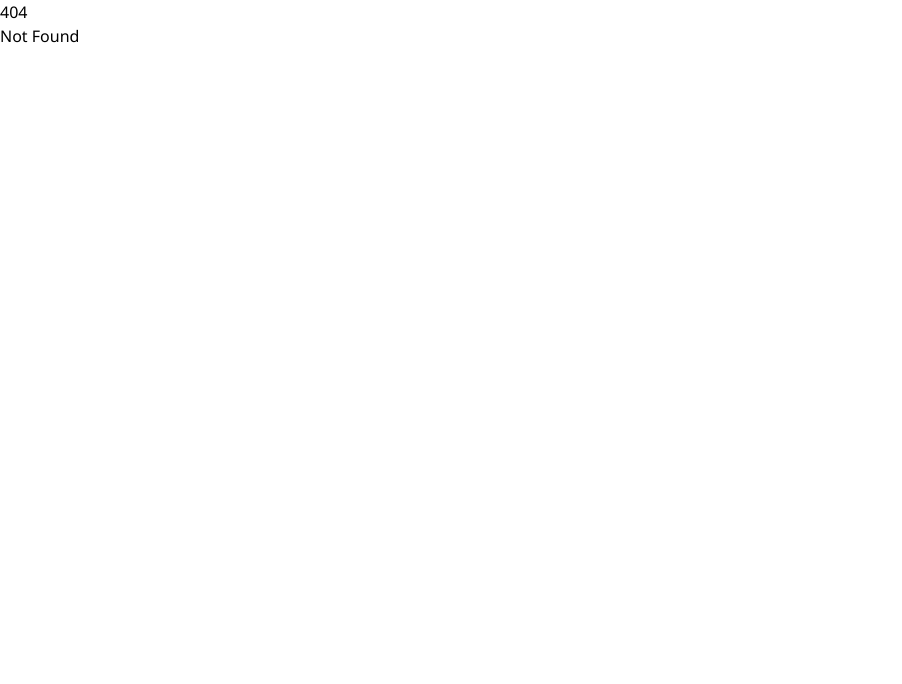
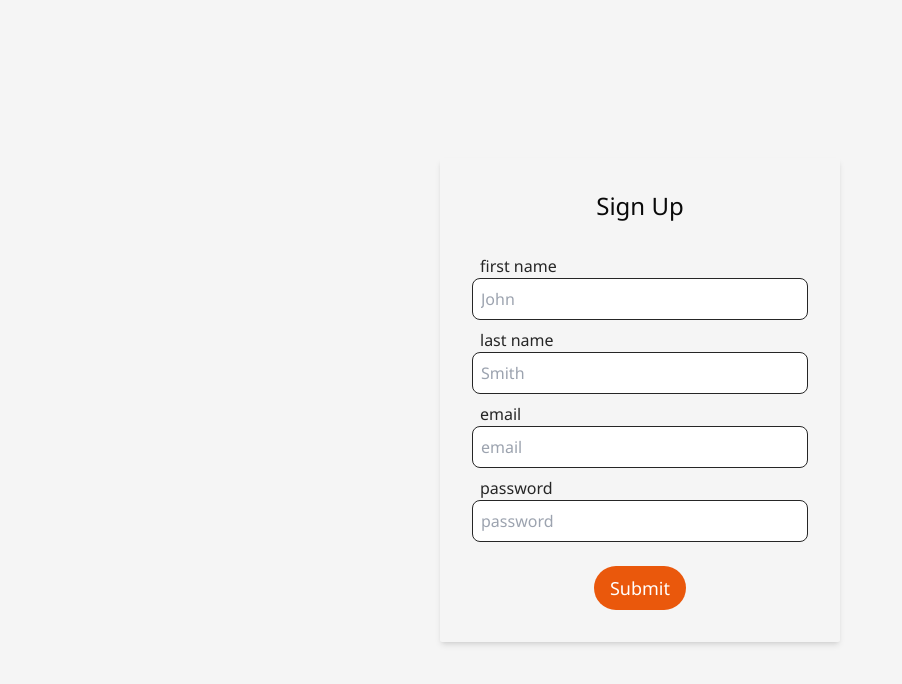
Before and after one commit to bmdavis419/svelte-go-testing, a SvelteKit app in the folder svelte-todos/: page /sign-up in a window 1280 px wide. Before the commit this address had no page. Shown: the top 684 px of the page, without its empty margins (0-902 px from the left). Built offline with nearby package versions, Linux system fonts and the light colour scheme; no server answers.

Commit message:
sveltekit auth implemented

```diff
--- /dev/null
+++ b/svelte-todos/src/routes/me/+page.server.ts
@@ -0,0 +1,34 @@
+import { redirect } from "@sveltejs/kit";
+
+export const load = async (event) => {
+  // get the sessionId from the cookie
+  const sessionId = event.cookies.get("sessionId");
+
+  // if there is no sessionId, redirect to the sign-in page
+  if (!sessionId) {
+    throw redirect(301, "/sign-in");
+  }
+
+  // get the user's info from the server
+  const res = await fetch("http://127.0.0.1:8080/users/me", {
+    headers: {
+      Authorization: `Bearer ${sessionId}`,
+    },
+  });
+
+  // check the status
+  if (res.ok) {
+    const user = (await res.json()) as {
+      Id: string;
+      FirstName: string;
+      LastName: string;
+      Email: string;
+    };
+
+    return {
+      props: {
+        user,
+      },
+    };
+  }
+};
--- /dev/null
+++ b/svelte-todos/src/routes/me/+page.svelte
@@ -0,0 +1,12 @@
+<script>
+  export let data;
+</script>
+
+{#if data.props}
+  <main>
+    <h1>Welcome {data.props.user.FirstName}!</h1>
+    <p>Here is your full payload:</p>
+    <pre>{JSON.stringify(data.props, null, 2)}</pre>
+    <a href="/sign-out">Log Out</a>
+  </main>
+{/if}
--- /dev/null
+++ b/svelte-todos/src/routes/sign-in/+page.server.ts
@@ -0,0 +1,42 @@
+import { redirect } from "@sveltejs/kit";
+
+export const load = async (event) => {
+  // get the sessionId from the cookie
+  const sessionId = event.cookies.get("sessionId");
+
+  // if there is a sessionId, redirect to the user page
+  if (sessionId) {
+    throw redirect(301, "/me");
+  }
+};
+
+export const actions = {
+  default: async (event) => {
+    const formData = await event.request.formData();
+    const email = formData.get("email");
+    const password = formData.get("password");
+    const body = await JSON.stringify({ email, password });
+
+    const res = await fetch("http://127.0.0.1:8080/users/sign-in", {
+      body,
+      method: "POST",
+      headers: { "content-type": "application/json" },
+    });
+
+    // check the status
+    if (res.ok) {
+      // set the cookie
+      const sessionId = res.headers.get("Authorization");
+      event.cookies.set("sessionId", sessionId?.split("Bearer ")[1] ?? "", {
+        path: "/",
+      });
+
+      // redirect to the user page
+      throw redirect(301, "/me");
+    }
+
+    return {
+      error: await res.text(),
+    };
+  },
+};
--- /dev/null
+++ b/svelte-todos/src/routes/sign-in/+page.svelte
@@ -0,0 +1,45 @@
+<script>
+  export let form;
+</script>
+
+<main class="w-full h-screen flex items-center justify-center bg-neutral-100">
+  <form class="shadow-md rounded-sm w-[400px] p-8" method="POST">
+    <h2 class="text-center text-2xl text-neutral-950 mb-8">Sign In</h2>
+    {#if form}
+      <h4 class="text-red-600 font-light text-md text-center">
+        {form.error}
+      </h4>
+    {/if}
+    <div class="mb-2">
+      <label for="email" class="block font-light text-neutral-800 ml-2"
+        >email</label
+      >
+      <input
+        type="email"
+        id="email"
+        name="email"
+        placeholder="email"
+        class="w-full p-2 border border-neutral-800 rounded-lg"
+      />
+    </div>
+    <div class="mb-6">
+      <label for="password" class="block font-light text-neutral-800 ml-2"
+        >password</label
+      >
+      <input
+        class="w-full p-2 border border-neutral-800 rounded-lg"
+        type="password"
+        id="password"
+        name="password"
+        placeholder="password"
+      />
+    </div>
+    <div class="w-full flex justify-center">
+      <button
+        type="submit"
+        class="bg-orange-600 hover:bg-orange-500 text-lg text-white rounded-full py-2 px-4"
+        >Submit</button
+      >
+    </div>
+  </form>
+</main>
--- /dev/null
+++ b/svelte-todos/src/routes/sign-out/+page.server.ts
@@ -0,0 +1,26 @@
+import { redirect } from "@sveltejs/kit";
+
+export const load = async (event) => {
+  const sessionId = event.cookies.get("sessionId");
+
+  // sign out on the server
+  const res = await fetch("http://127.0.0.1:8080/users/sign-out", {
+    method: "POST",
+    headers: {
+      Authorization: `Bearer ${sessionId}`,
+    },
+  });
+
+  // check the status
+  if (res.ok) {
+    // remove the cookie
+    event.cookies.set("sessionId", "", {
+      path: "/",
+    });
+
+    // redirect to the sign-in page
+    throw redirect(301, "/sign-in");
+  } else {
+    return new Response(await res.text());
+  }
+};
--- /dev/null
+++ b/svelte-todos/src/routes/sign-up/+page.server.ts
@@ -0,0 +1,49 @@
+import { redirect } from "@sveltejs/kit";
+
+export const load = async (event) => {
+  // get the sessionId from the cookie
+  const sessionId = event.cookies.get("sessionId");
+
+  // if there is a sessionId, redirect to the user page
+  if (sessionId) {
+    throw redirect(301, "/me");
+  }
+};
+
+export const actions = {
+  default: async (event) => {
+    const formData = await event.request.formData();
+    const email = formData.get("email");
+    const password = formData.get("password");
+    const first_name = formData.get("first_name");
+    const last_name = formData.get("last_name");
+    const body = await JSON.stringify({
+      email,
+      password,
+      first_name,
+      last_name,
+    });
+
+    const res = await fetch("http://127.0.0.1:8080/users/sign-up", {
+      body,
+      method: "POST",
+      headers: { "content-type": "application/json" },
+    });
+
+    // check the status
+    if (res.ok) {
+      // set the cookie
+      const sessionId = res.headers.get("Authorization");
+      event.cookies.set("sessionId", sessionId?.split("Bearer ")[1] ?? "", {
+        path: "/",
+      });
+
+      // redirect to the user page
+      throw redirect(301, "/me");
+    }
+
+    return {
+      error: await res.text(),
+    };
+  },
+};
--- /dev/null
+++ b/svelte-todos/src/routes/sign-up/+page.svelte
@@ -0,0 +1,69 @@
+<script>
+  export let form;
+</script>
+
+<main class="w-full h-screen flex items-center justify-center bg-neutral-100">
+  <form class="shadow-md rounded-sm w-[400px] p-8" method="POST">
+    <h2 class="text-center text-2xl text-neutral-950 mb-8">Sign Up</h2>
+    {#if form}
+      <h4 class="text-red-600 font-light text-md text-center">
+        {form.error}
+      </h4>
+    {/if}
+    <div class="mb-2">
+      <label for="first_name" class="block font-light text-neutral-800 ml-2"
+        >first name</label
+      >
+      <input
+        type="first_name"
+        id="first_name"
+        name="first_name"
+        placeholder="John"
+        class="w-full p-2 border border-neutral-800 rounded-lg"
+      />
+    </div>
+    <div class="mb-2">
+      <label for="last_name" class="block font-light text-neutral-800 ml-2"
+        >last name</label
+      >
+      <input
+        type="last_name"
+        id="last_name"
+        name="last_name"
+        placeholder="Smith"
+        class="w-full p-2 border border-neutral-800 rounded-lg"
+      />
+    </div>
+    <div class="mb-2">
+      <label for="email" class="block font-light text-neutral-800 ml-2"
+        >email</label
+      >
+      <input
+        type="email"
+        id="email"
+        name="email"
+        placeholder="email"
+        class="w-full p-2 border border-neutral-800 rounded-lg"
+      />
+    </div>
+    <div class="mb-6">
+      <label for="password" class="block font-light text-neutral-800 ml-2"
+        >password</label
+      >
+      <input
+        class="w-full p-2 border border-neutral-800 rounded-lg"
+        type="password"
+        id="password"
+        name="password"
+        placeholder="password"
+      />
+    </div>
+    <div class="w-full flex justify-center">
+      <button
+        type="submit"
+        class="bg-orange-600 hover:bg-orange-500 text-lg text-white rounded-full py-2 px-4"
+        >Submit</button
+      >
+    </div>
+  </form>
+</main>
```
Also changed, not shown: 2 other files (tests, documents, lock files or other folders).
